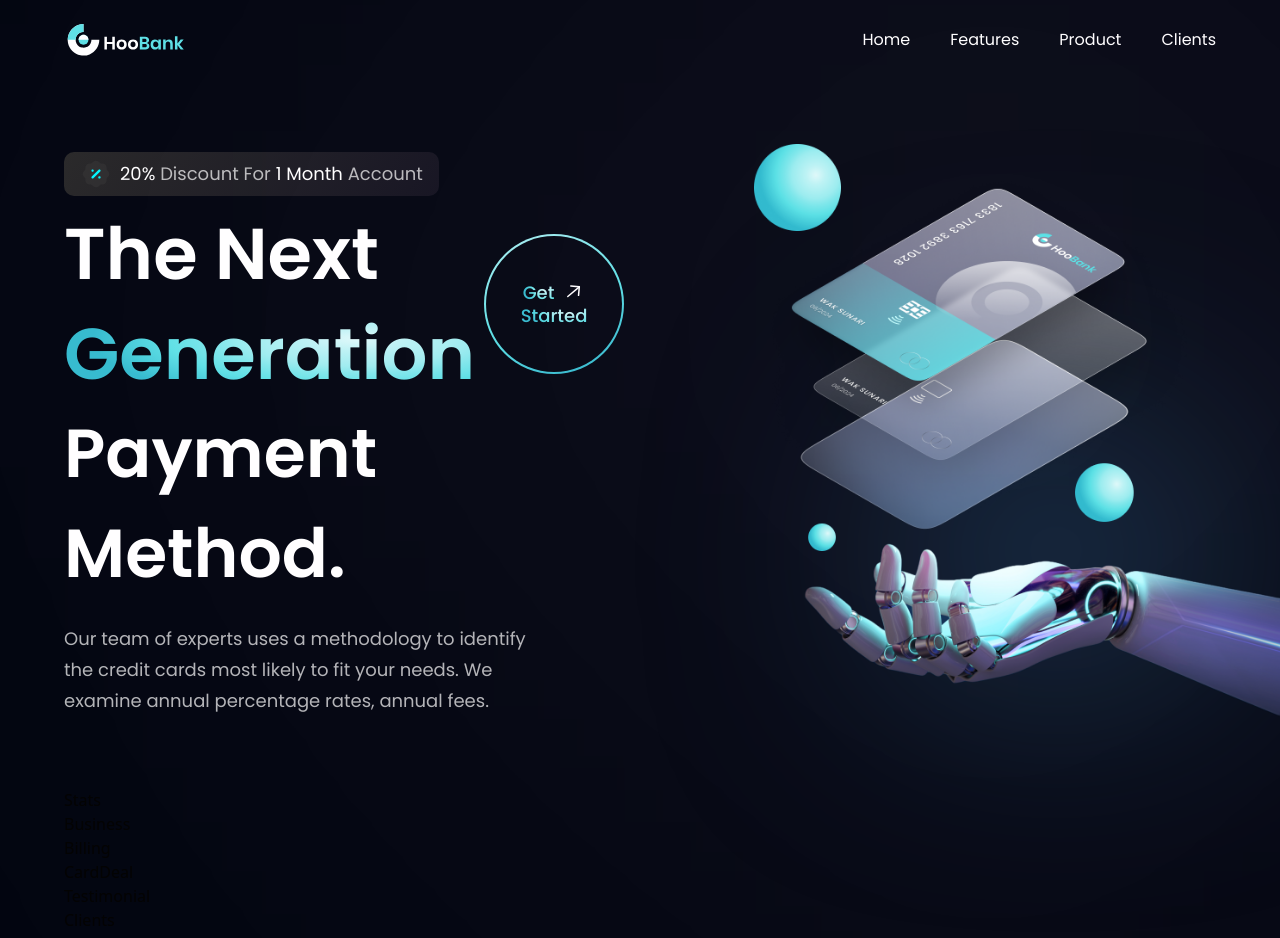
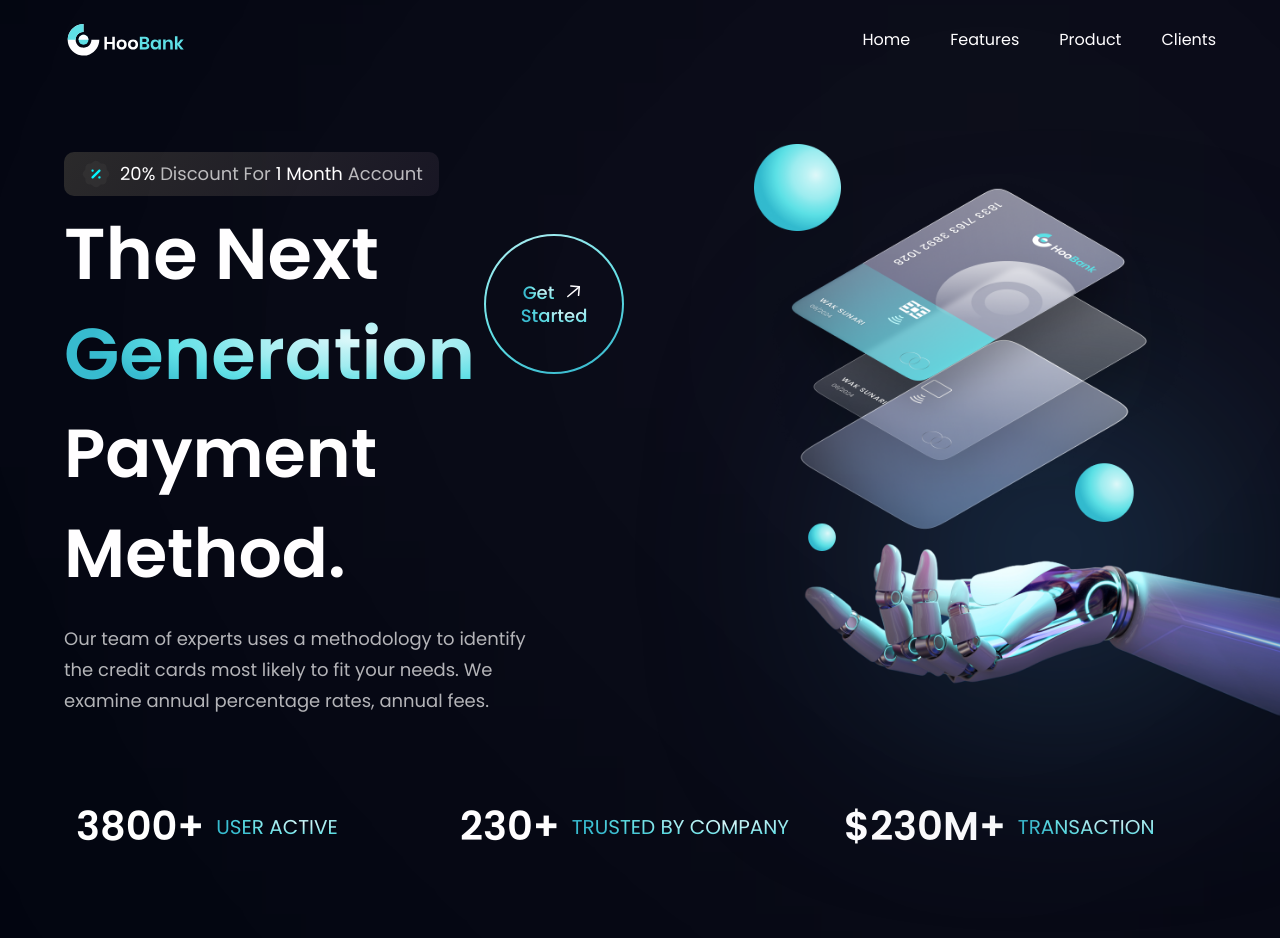
Before and after one commit to jmjusmin/react-modernBankApp, a React (Create React App) app: page / in a window 1280 px wide. Shown: the top 938 px of the page. Built offline with nearby package versions, Linux system fonts and the light colour scheme.

Commit message:
Finish Stats section

```diff
--- a/src/components/Stats.jsx
+++ b/src/components/Stats.jsx
@@ -1,7 +1,27 @@
 import React from "react";
+import styles from "../styles";
+import { stats } from "../constants";
 
 function Stats() {
-  return <div>Stats</div>;
+  return (
+    <section
+      className={`${styles.flexCenter} flex-row flex-wrap sm:mb-20 mb-6`}
+    >
+      {stats.map((stat) => (
+        <div
+          key={stat.id}
+          className={`flex-1 flex justify-start items-center flex-row m-3`}
+        >
+          <h4 className="font-poppins font-semibold xs:text-[40px] text-[30px] xs:leading-[53px] leading-[43px] text-white">
+            {stat.value}
+          </h4>
+          <p className="font-poppins font-normal xs:text-[20px] text-[15px] xs:leading-[26px] leading-[21px] text-gradient uppercase ml-3">
+            {stat.title}
+          </p>
+        </div>
+      ))}
+    </section>
+  );
 }
 
 export default Stats;
```
